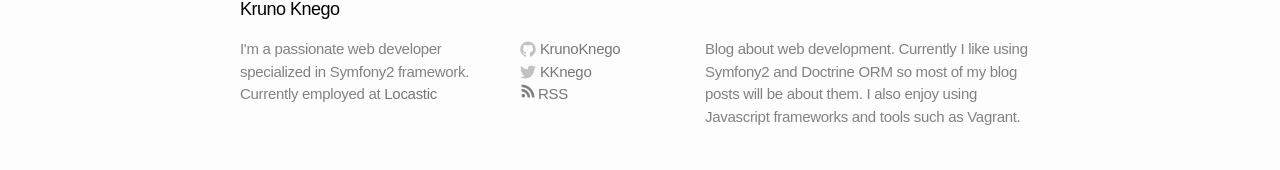
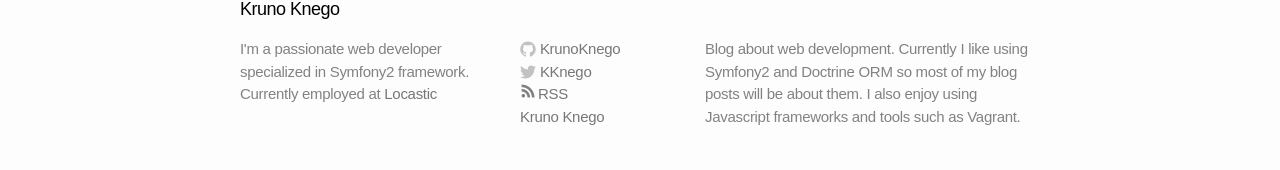
Before and after one commit to guotechfin/KrunoKnego.github.io, a Jekyll site: the page built from index.html, in a window 1280 px wide. Shown: the part 1257-1427 px from the top of the page. Built offline with Jekyll 4.4.1, drawn with Linux system fonts in a browser that asks for light colours; the list of posts is cut into pages by our own code.

Commit message:
Updates.

```diff
--- a/_includes/footer.html
+++ b/_includes/footer.html
@@ -74,6 +74,9 @@
         <li>
             <h1><p class="rss-subscribe"><a class="rss-icon" href="{{ "/feed.xml" | prepend: site.baseurl }}"><span class="rss">RSS</span></a></p></h1>
         </li>
+      <li>
+          <a href="http://hr.linkedin.com/in/krunoknego/">Kruno Knego</a>
+      </li>
       </ul>
     </div>
 
```
